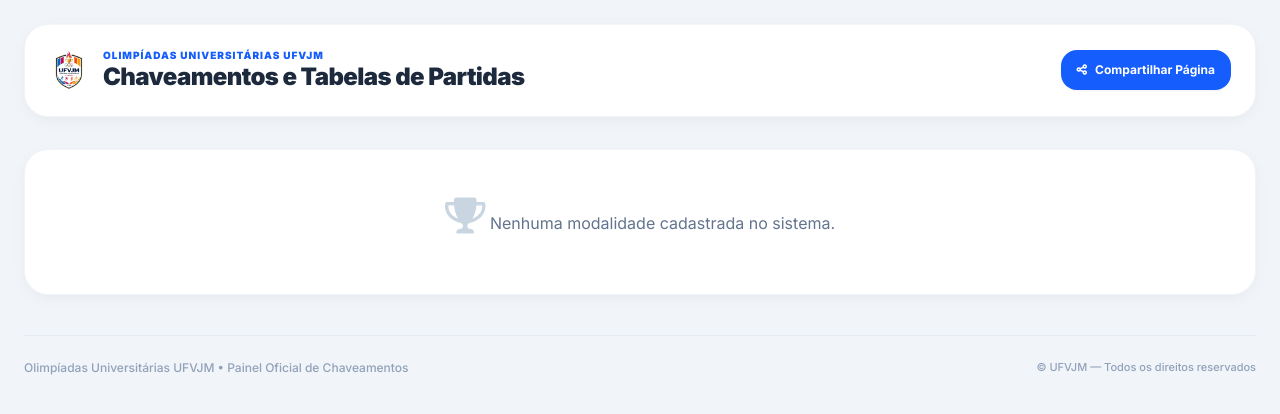
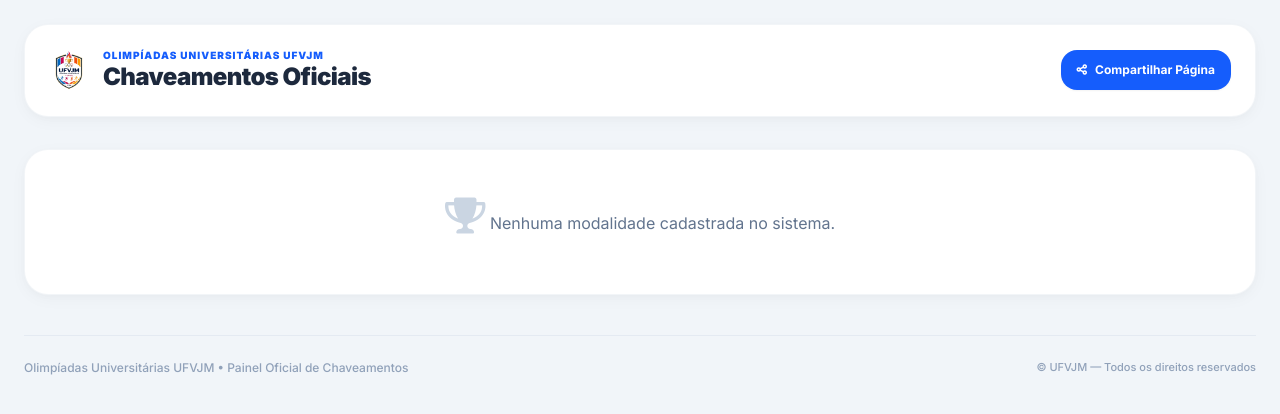
Before and after one commit to danielrp9/olimpiadas-ufvjm, a Django app: page /chaveamentos/compartilhar/ in a window 1280 px wide. Shown: the top 414 px of the page. Run offline with Django 5.2, Linux system fonts and the light colour scheme; data that the repository does not hold is empty; style sheets or scripts are compiled from the project's sources; some libraries are stand-ins or nearby versions.

Commit message:
style(chaveamento): simplifica o titulo para 'Chaveamentos Oficiais' e altera texto do botao para 'Ver Jogos'

```diff
--- a/core/templates/core/chaveamento_public_list.html
+++ b/core/templates/core/chaveamento_public_list.html
@@ -87,7 +87,7 @@
             <div class="mt-6 pt-4 border-t border-slate-100">
                 {% if item.chaveamento %}
                     <a href="{% url 'chaveamento_public_detail' pk=item.modalidade.pk %}" class="w-full text-center py-2.5 px-4 bg-blue-600 hover:bg-blue-700 text-white font-bold text-xs rounded-2xl transition shadow-sm flex items-center justify-center gap-2">
-                        <i class="fas fa-eye text-xs"></i> Visualizar Chaveamento & Tabelas
+                        <i class="fas fa-eye text-xs"></i> Ver Jogos
                     </a>
                 {% else %}
                     <button disabled class="w-full py-2.5 px-4 bg-slate-100 text-slate-400 font-bold text-xs rounded-2xl cursor-not-allowed text-center">
--- a/core/templates/core/chaveamento_share_list.html
+++ b/core/templates/core/chaveamento_share_list.html
@@ -37,7 +37,7 @@
                 <img src="{% static 'logo.png' %}" alt="Logo UFVJM" class="w-8 h-8 sm:w-10 sm:h-10 object-contain shrink-0">
                 <div class="min-w-0">
                     <span class="text-[9px] sm:text-[10px] font-black uppercase tracking-widest text-blue-600 truncate block leading-tight">Olimpíadas Universitárias UFVJM</span>
-                    <h1 class="text-sm sm:text-2xl font-black text-slate-800 tracking-tight leading-tight truncate">Chaveamentos e Tabelas de Partidas</h1>
+                    <h1 class="text-sm sm:text-2xl font-black text-slate-800 tracking-tight leading-tight truncate">Chaveamentos Oficiais</h1>
                 </div>
             </div>
 
@@ -97,7 +97,7 @@
                 <div class="mt-6 pt-4 border-t border-slate-100">
                     {% if item.chaveamento %}
                         <a href="{% url 'chaveamento_share' pk=item.modalidade.pk %}" class="w-full text-center py-2.5 px-4 bg-blue-600 hover:bg-blue-700 text-white font-bold text-xs rounded-2xl transition shadow-sm flex items-center justify-center gap-2">
-                            <i class="fas fa-eye text-xs"></i> Visualizar Chaveamento e Tabelas
+                            <i class="fas fa-eye text-xs"></i> Ver Jogos
                         </a>
                     {% else %}
                         <button disabled class="w-full py-2.5 px-4 bg-slate-100 text-slate-400 font-bold text-xs rounded-2xl cursor-not-allowed text-center">
--- a/core/tests_chaveamento.py
+++ b/core/tests_chaveamento.py
@@ -550,7 +550,7 @@ class ChaveamentoModuleTestCase(TestCase):
         self.client.logout()
         res = self.client.get(reverse('chaveamento_share_list'))
         self.assertEqual(res.status_code, 200)
-        self.assertContains(res, "Chaveamentos e Tabelas de Partidas")
+        self.assertContains(res, "Chaveamentos Oficiais")
         self.assertContains(res, self.futsal.nome)
 
     def test_chaveamento_share_view_unauthenticated(self):
```
